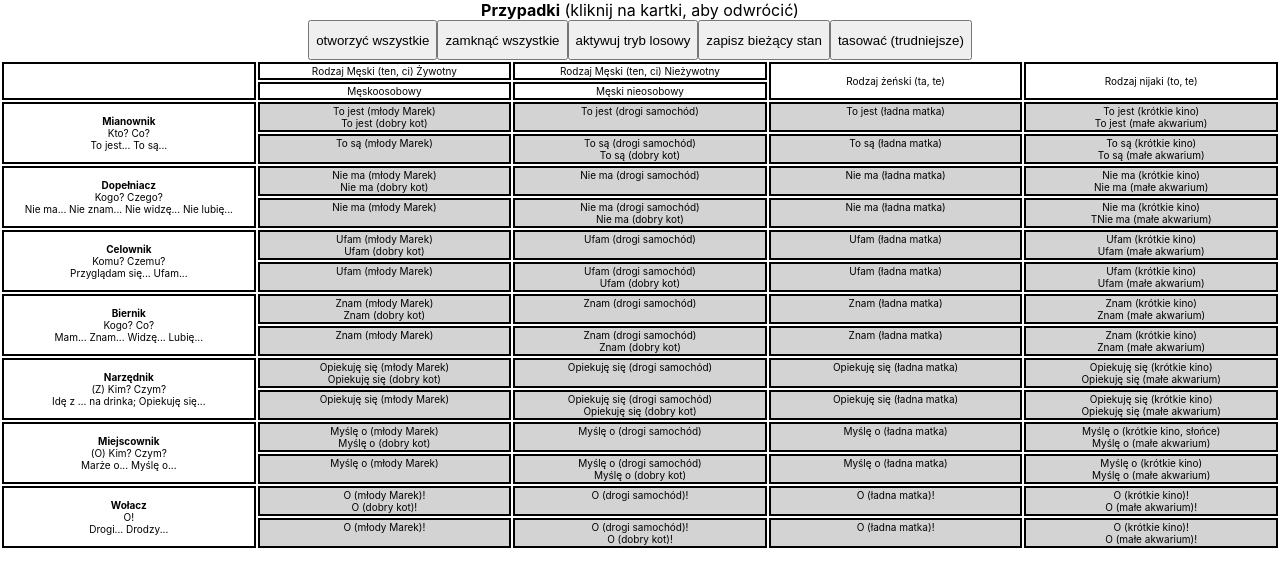
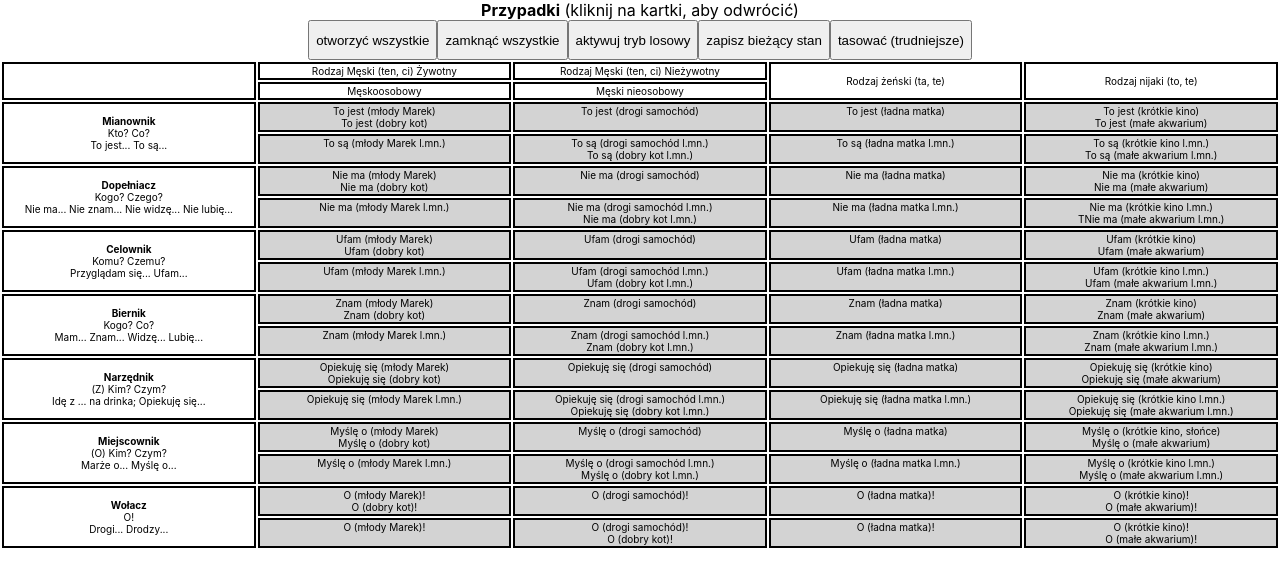
Before and after one commit to IKoshelev/polish-language-kata, a React (Create React App) app: page / in a window 1280 px wide. Shown: the top 586 px of the page. Built offline with nearby package versions, Linux system fonts and the light colour scheme.

Commit message:
fixed l.mn for basic case

```diff
--- a/src/Cases.tsx
+++ b/src/Cases.tsx
@@ -548,15 +548,15 @@ const basicCaseData: CaseData[] = [
             }],
             plural: [{
                 back: [
-                    "To są (młody Marek)",
+                    "To są (młody Marek l.mn.)",
                 ],
                 front: [
                     "To są młodzi Markowie "
                 ]
             }, {
                 back: [
-                    "To są (drogi samochód)",
-                    "To są (dobry kot)"
+                    "To są (drogi samochód l.mn.)",
+                    "To są (dobry kot l.mn.)"
                 ],
                 front: [
                     "To są drogie samochody",
@@ -564,15 +564,15 @@ const basicCaseData: CaseData[] = [
                 ]
             }, {
                 back: [
-                    "To są (ładna matka)"
+                    "To są (ładna matka l.mn.)"
                 ],
                 front: [
                     "To są ładne matki"
                 ]
             }, {
                 back: [
-                    "To są (krótkie kino)",
-                    "To są (małe akwarium)"
+                    "To są (krótkie kino l.mn.)",
+                    "To są (małe akwarium l.mn.)"
                 ],
                 front: [
                     "To są krótkie kina",
@@ -621,15 +621,15 @@ const basicCaseData: CaseData[] = [
             }],
             plural: [{
                 back: [
-                    "Nie ma (młody Marek)",
+                    "Nie ma (młody Marek l.mn.)",
                 ],
                 front: [
                     "Nie ma młodych Marków"
                 ]
             }, {
                 back: [
-                    "Nie ma (drogi samochód)",
-                    "Nie ma (dobry kot)"
+                    "Nie ma (drogi samochód l.mn.)",
+                    "Nie ma (dobry kot l.mn.)"
                 ],
                 front: [
                     "Nie ma drogich samochodów",
@@ -637,15 +637,15 @@ const basicCaseData: CaseData[] = [
                 ]
             }, {
                 back: [
-                    "Nie ma (ładna matka)"
+                    "Nie ma (ładna matka l.mn.)"
                 ],
                 front: [
                     "Nie ma ładnych matek"
                 ]
             }, {
                 back: [
-                    "Nie ma (krótkie kino)",
-                    "TNie ma (małe akwarium)"
+                    "Nie ma (krótkie kino l.mn.)",
+                    "TNie ma (małe akwarium l.mn.)"
                 ],
                 front: [
                     "Nie ma krótkich kin",
@@ -694,15 +694,15 @@ const basicCaseData: CaseData[] = [
             }],
             plural: [{
                 back: [
-                    "Ufam (młody Marek)",
+                    "Ufam (młody Marek l.mn.)",
                 ],
                 front: [
                     "Ufam młodym Markom"
                 ]
             }, {
                 back: [
-                    "Ufam (drogi samochód)",
-                    "Ufam (dobry kot)"
+                    "Ufam (drogi samochód l.mn.)",
+                    "Ufam (dobry kot l.mn.)"
                 ],
                 front: [
                     "Ufam drogim samochodom",
@@ -710,15 +710,15 @@ const basicCaseData: CaseData[] = [
                 ]
             }, {
                 back: [
-                    "Ufam (ładna matka)"
+                    "Ufam (ładna matka l.mn.)"
                 ],
                 front: [
                     "Ufam ładnym matkom"
                 ]
             }, {
                 back: [
-                    "Ufam (krótkie kino)",
-                    "Ufam (małe akwarium)"
+                    "Ufam (krótkie kino l.mn.)",
+                    "Ufam (małe akwarium l.mn.)"
                 ],
                 front: [
                     "Ufam krótkim kinom",
@@ -767,15 +767,15 @@ const basicCaseData: CaseData[] = [
             }],
             plural: [{
                 back: [
-                    "Znam (młody Marek)",
+                    "Znam (młody Marek l.mn.)",
                 ],
                 front: [
                     "Znam młodych Marków"
                 ]
             }, {
                 back: [
-                    "Znam (drogi samochód)",
-                    "Znam (dobry kot)"
+                    "Znam (drogi samochód l.mn.)",
+                    "Znam (dobry kot l.mn.)"
                 ],
                 front: [
                     "Znam drogie samochody",
@@ -783,15 +783,15 @@ const basicCaseData: CaseData[] = [
                 ]
             }, {
                 back: [
-                    "Znam (ładna matka)"
+                    "Znam (ładna matka l.mn.)"
                 ],
                 front: [
                     "Znam ładne matki"
                 ]
             }, {
                 back: [
-                    "Znam (krótkie kino)",
-                    "Znam (małe akwarium)"
+                    "Znam (krótkie kino l.mn.)",
+                    "Znam (małe akwarium l.mn.)"
                 ],
                 front: [
                     "Znam krótkie kina",
@@ -840,15 +840,15 @@ const basicCaseData: CaseData[] = [
             }],
             plural: [{
                 back: [
-                    "Opiekuję się (młody Marek)",
+                    "Opiekuję się (młody Marek l.mn.)",
                 ],
                 front: [
                     "Opiekuję się młodymi Markami"
                 ]
             }, {
                 back: [
-                    "Opiekuję się (drogi samochód)",
-                    "Opiekuję się (dobry kot)"
+                    "Opiekuję się (drogi samochód l.mn.)",
+                    "Opiekuję się (dobry kot l.mn.)"
                 ],
                 front: [
                     "Opiekuję się drogimi samochodami",
@@ -856,15 +856,15 @@ const basicCaseData: CaseData[] = [
                 ]
             }, {
                 back: [
-                    "Opiekuję się (ładna matka)"
+                    "Opiekuję się (ładna matka l.mn.)"
                 ],
                 front: [
                     "Opiekuję się ładnymi matkami"
                 ]
             }, {
                 back: [
-                    "Opiekuję się (krótkie kino)",
-                    "Opiekuję się (małe akwarium)"
+                    "Opiekuję się (krótkie kino l.mn.)",
+                    "Opiekuję się (małe akwarium l.mn.)"
                 ],
                 front: [
                     "Opiekuję się krótkimi kinami",
@@ -913,15 +913,15 @@ const basicCaseData: CaseData[] = [
             }],
             plural: [{
                 back: [
-                    "Myślę o (młody Marek)",
+                    "Myślę o (młody Marek l.mn.)",
                 ],
                 front: [
                     "Myślę o młodych Markach"
                 ]
             }, {
                 back: [
-                    "Myślę o (drogi samochód)",
-                    "Myślę o (dobry kot)"
+                    "Myślę o (drogi samochód l.mn.)",
+                    "Myślę o (dobry kot l.mn.)"
                 ],
                 front: [
                     "Myślę o drogich samochodach",
@@ -929,15 +929,15 @@ const basicCaseData: CaseData[] = [
                 ]
             }, {
                 back: [
-                    "Myślę o (ładna matka)"
+                    "Myślę o (ładna matka l.mn.)"
                 ],
                 front: [
                     "Myślę o ładnych matkach"
                 ]
             }, {
                 back: [
-                    "Myślę o (krótkie kino)",
-                    "Myślę o (małe akwarium)"
+                    "Myślę o (krótkie kino l.mn.)",
+                    "Myślę o (małe akwarium l.mn.)"
                 ],
                 front: [
                     "Myślę o krótkich kinach",
```
